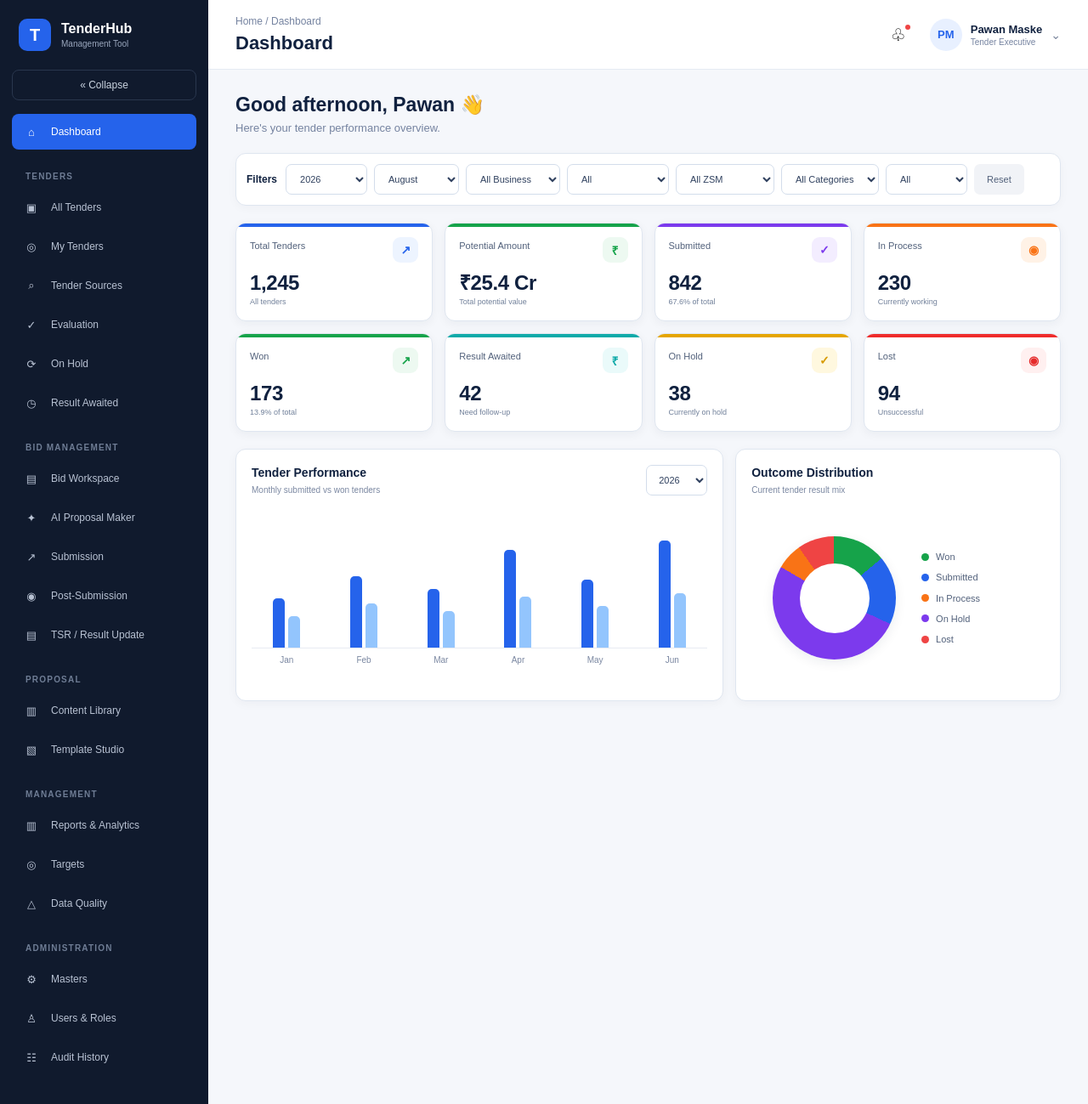
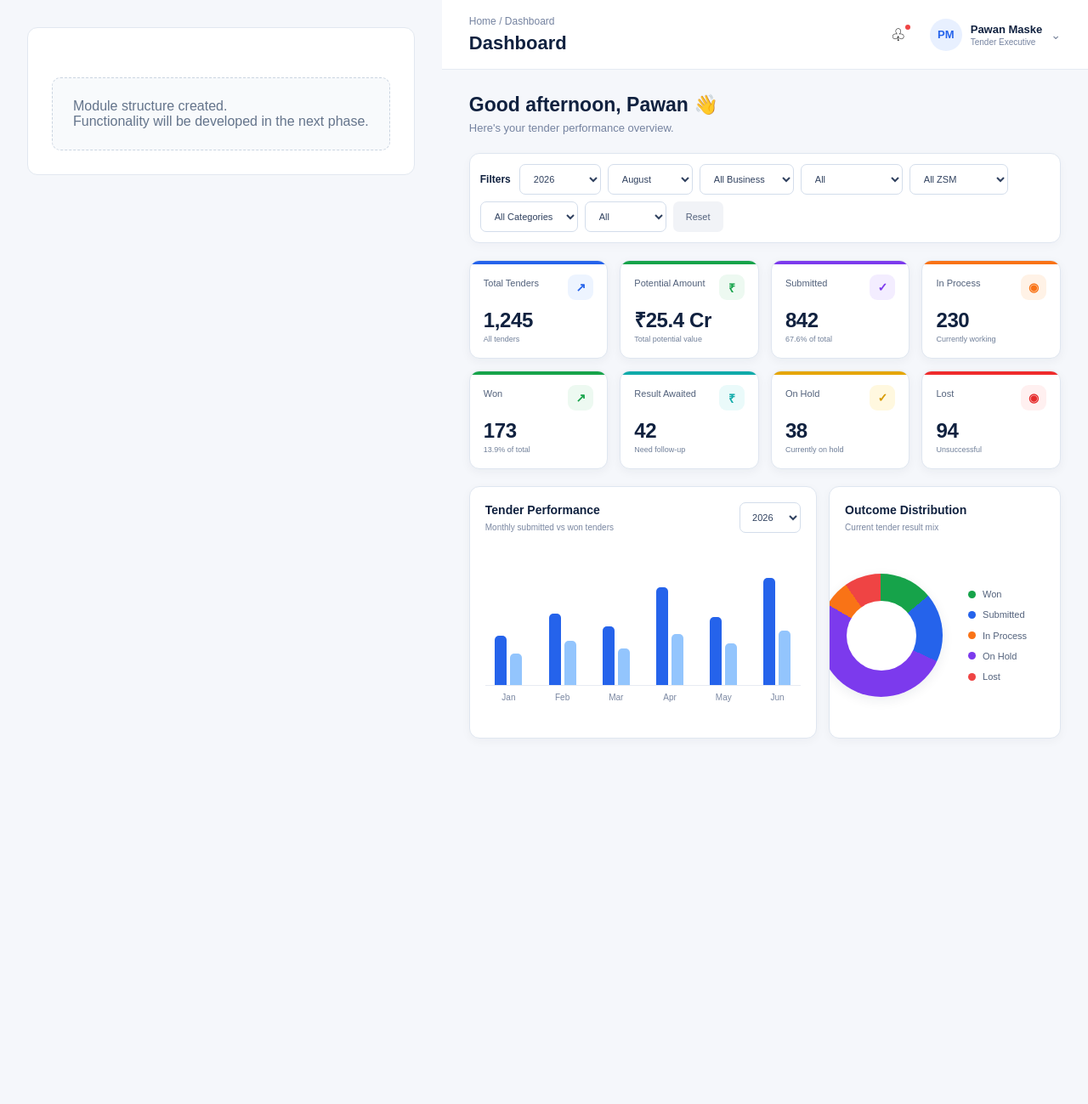
Before and after one commit to pawanmaske-sys/Tender-development-tool, a Next.js app: page / in a window 1280 px wide. Shown: the whole page at 85% size. After the commit the page ends 909 px from the top, so only its background shows below. Built offline with nearby package versions, Linux system fonts and the light colour scheme.

Commit message:
Update Sidebar.js

```diff
--- a/app/components/Sidebar.js
+++ b/app/components/Sidebar.js
@@ -1,293 +1,59 @@
-"use client";
+export default function ModulePlaceholder({
+  title,
+  subtitle,
+}) {
+  return (
+    <div
+      style={{
+        padding: "32px",
+        minHeight: "100vh",
+        background: "#f5f7fb",
+      }}
+    >
+      <div
+        style={{
+          background: "#ffffff",
+          border: "1px solid #e2e8f0",
+          borderRadius: "12px",
+          padding: "28px",
+          maxWidth: "1100px",
+        }}
+      >
+        <h1
+          style={{
+            margin: 0,
+            fontSize: "28px",
+            color: "#0f172a",
+          }}
+        >
+          {title}
+        </h1>
 
-import { useEffect, useState } from "react";
+        <p
+          style={{
+            marginTop: "8px",
+            color: "#64748b",
+            fontSize: "15px",
+          }}
+        >
+          {subtitle}
+        </p>
 
-function NavItem({ icon, label, active, onClick, collapsed }) {
-  return (
-    <button
-      type="button"
-      className={`nav-item ${active ? "active" : ""}`}
-      onClick={onClick}
-      title={collapsed ? label : ""}
-    >
-      <span className="nav-icon">{icon}</span>
-
-      {!collapsed && (
-        <span className="nav-text">{label}</span>
-      )}
-    </button>
-  );
-}
-
-function SectionLabel({ children, collapsed }) {
-  if (collapsed) return null;
-
-  return (
-    <div className="nav-label">
-      {children}
+        <div
+          style={{
+            marginTop: "30px",
+            padding: "24px",
+            borderRadius: "10px",
+            background: "#f8fafc",
+            border: "1px dashed #cbd5e1",
+            color: "#64748b",
+          }}
+        >
+          Module structure created.
+          <br />
+          Functionality will be developed in the next phase.
+        </div>
+      </div>
     </div>
   );
 }
-
-export default function Sidebar() {
-  const [collapsed, setCollapsed] = useState(false);
-  const [currentPath, setCurrentPath] = useState("");
-
-  useEffect(() => {
-    const saved = localStorage.getItem("tenderhub-sidebar-collapsed");
-
-    if (saved === "true") {
-      setCollapsed(true);
-    }
-
-    setCurrentPath(window.location.pathname);
-  }, []);
-
-  const toggleSidebar = () => {
-    const newValue = !collapsed;
-
-    setCollapsed(newValue);
-
-    localStorage.setItem(
-      "tenderhub-sidebar-collapsed",
-      String(newValue)
-    );
-  };
-
-  const goTo = (path) => {
-    window.location.href = path;
-  };
-
-  const isActive = (path) => currentPath === path;
-
-  return (
-    <aside
-      className={`sidebar ${
-        collapsed ? "sidebar-collapsed" : ""
-      }`}
-    >
-
-      {/* BRAND */}
-      <div className="brand">
-        <div className="brand-logo">T</div>
-
-        {!collapsed && (
-          <div>
-            <div className="brand-title">
-              TenderHub
-            </div>
-
-            <div className="brand-sub">
-              Management Tool
-            </div>
-          </div>
-        )}
-      </div>
-
-      {/* COLLAPSE */}
-      <button
-        type="button"
-        className="collapse-button"
-        onClick={toggleSidebar}
-      >
-        {collapsed ? "»" : "« Collapse"}
-      </button>
-
-      <nav className="nav">
-
-        {/* ================= WORKSPACE ================= */}
-
-        <NavItem
-          icon="⌂"
-          label="Dashboard"
-          active={isActive("/")}
-          collapsed={collapsed}
-          onClick={() => goTo("/")}
-        />
-
-        {/* ================= TENDERS ================= */}
-
-        <SectionLabel collapsed={collapsed}>
-          TENDERS
-        </SectionLabel>
-
-        <NavItem
-          icon="▣"
-          label="All Tenders"
-          active={isActive("/all-tenders")}
-          collapsed={collapsed}
-          onClick={() => goTo("/all-tenders")}
-        />
-
-        <NavItem
-          icon="◎"
-          label="My Tenders"
-          active={isActive("/my-tenders")}
-          collapsed={collapsed}
-          onClick={() => goTo("/my-tenders")}
-        />
-
-        <NavItem
-          icon="⌕"
-          label="Tender Sources"
-          active={isActive("/tender-sources")}
-          collapsed={collapsed}
-          onClick={() => goTo("/tender-sources")}
-        />
-
-        <NavItem
-          icon="✓"
-          label="Evaluation"
-          active={isActive("/evaluation")}
-          collapsed={collapsed}
-          onClick={() => goTo("/evaluation")}
-        />
-
-        <NavItem
-          icon="⟳"
-          label="On Hold"
-          active={isActive("/on-hold")}
-          collapsed={collapsed}
-          onClick={() => goTo("/on-hold")}
-        />
-
-        <NavItem
-          icon="◷"
-          label="Result Awaited"
-          active={isActive("/result-awaited")}
-          collapsed={collapsed}
-          onClick={() => goTo("/result-awaited")}
-        />
-
-        {/* ================= BID MANAGEMENT ================= */}
-
-        <SectionLabel collapsed={collapsed}>
-          BID MANAGEMENT
-        </SectionLabel>
-
-        <NavItem
-          icon="▤"
-          label="Bid Workspace"
-          active={isActive("/bid-workspace")}
-          collapsed={collapsed}
-          onClick={() => goTo("/bid-workspace")}
-        />
-
-        <NavItem
-          icon="✦"
-          label="AI Proposal Maker"
-          active={isActive("/ai-proposal")}
-          collapsed={collapsed}
-          onClick={() => goTo("/ai-proposal")}
-        />
-
-        <NavItem
-          icon="↗"
-          label="Submission"
-          active={isActive("/submission")}
-          collapsed={collapsed}
-          onClick={() => goTo("/submission")}
-        />
-
-        <NavItem
-          icon="◉"
-          label="Post-Submission"
-          active={isActive("/post-submission")}
-          collapsed={collapsed}
-          onClick={() => goTo("/post-submission")}
-        />
-
-        <NavItem
-          icon="▤"
-          label="TSR / Result Update"
-          active={isActive("/tsr")}
-          collapsed={collapsed}
-          onClick={() => goTo("/tsr")}
-        />
-
-        {/* ================= PROPOSAL ================= */}
-
-        <SectionLabel collapsed={collapsed}>
-          PROPOSAL
-        </SectionLabel>
-
-        <NavItem
-          icon="▥"
-          label="Content Library"
-          active={isActive("/content-library")}
-          collapsed={collapsed}
-          onClick={() => goTo("/content-library")}
-        />
-
-        <NavItem
-          icon="▧"
-          label="Template Studio"
-          active={isActive("/template-studio")}
-          collapsed={collapsed}
-          onClick={() => goTo("/template-studio")}
-        />
-
-        {/* ================= MANAGEMENT ================= */}
-
-        <SectionLabel collapsed={collapsed}>
-          MANAGEMENT
-        </SectionLabel>
-
-        <NavItem
-          icon="▥"
-          label="Reports & Analytics"
-          active={isActive("/reports")}
-          collapsed={collapsed}
-          onClick={() => goTo("/reports")}
-        />
-
-        <NavItem
-          icon="◎"
-          label="Targets"
-          active={isActive("/targets")}
-          collapsed={collapsed}
-          onClick={() => goTo("/targets")}
-        />
-
-        <NavItem
-          icon="△"
-          label="Data Quality"
-          active={isActive("/data-quality")}
-          collapsed={collapsed}
-          onClick={() => goTo("/data-quality")}
-        />
-
-        {/* ================= ADMINISTRATION ================= */}
-
-        <SectionLabel collapsed={collapsed}>
-          ADMINISTRATION
-        </SectionLabel>
-
-        <NavItem
-          icon="⚙"
-          label="Masters"
-          active={isActive("/masters")}
-          collapsed={collapsed}
-          onClick={() => goTo("/masters")}
-        />
-
-        <NavItem
-          icon="♙"
-          label="Users & Roles"
-          active={isActive("/users-roles")}
-          collapsed={collapsed}
-          onClick={() => goTo("/users-roles")}
-        />
-
-        <NavItem
-          icon="☷"
-          label="Audit History"
-          active={isActive("/audit-history")}
-          collapsed={collapsed}
-          onClick={() => goTo("/audit-history")}
-        />
-
-      </nav>
-    </aside>
-  );
-}
```
